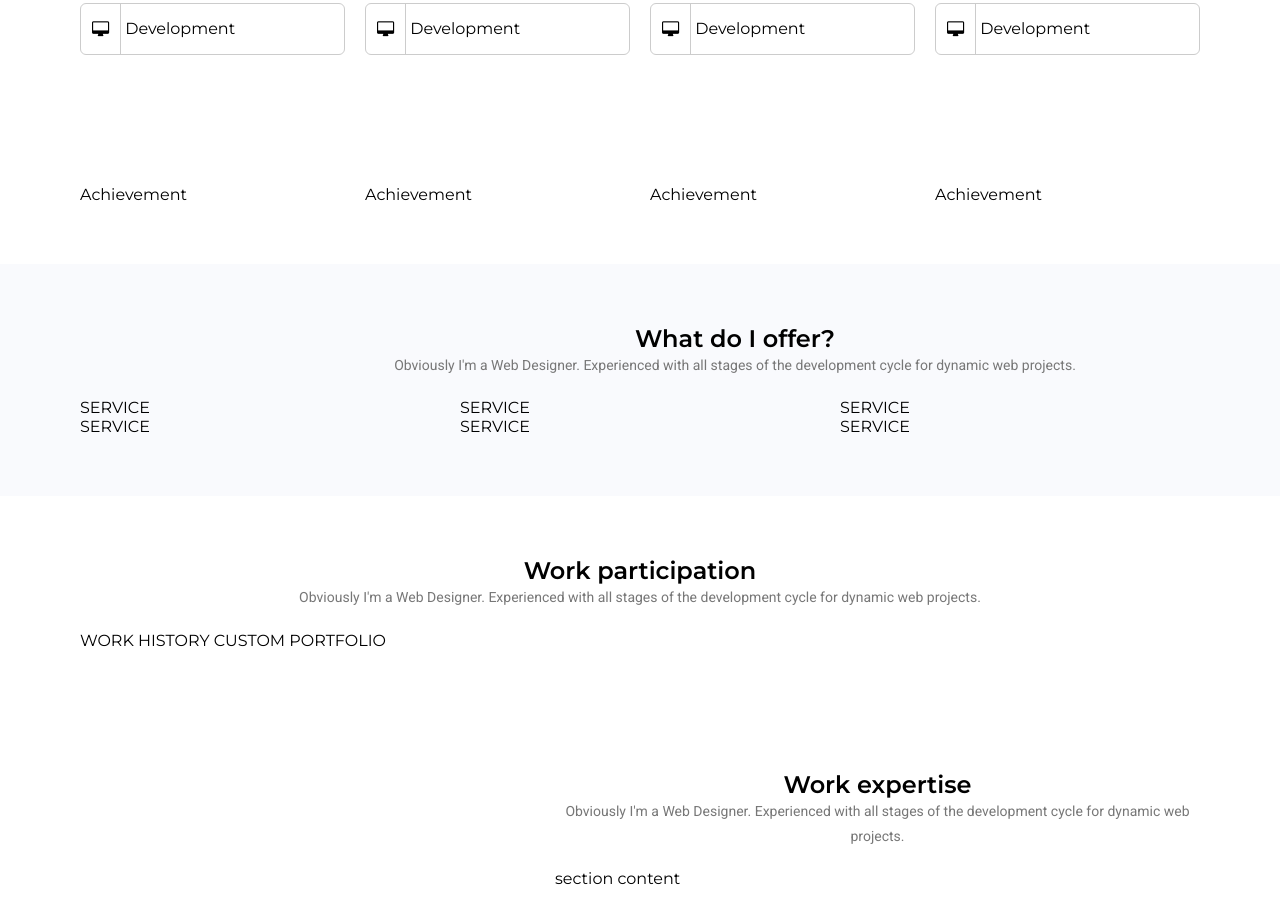
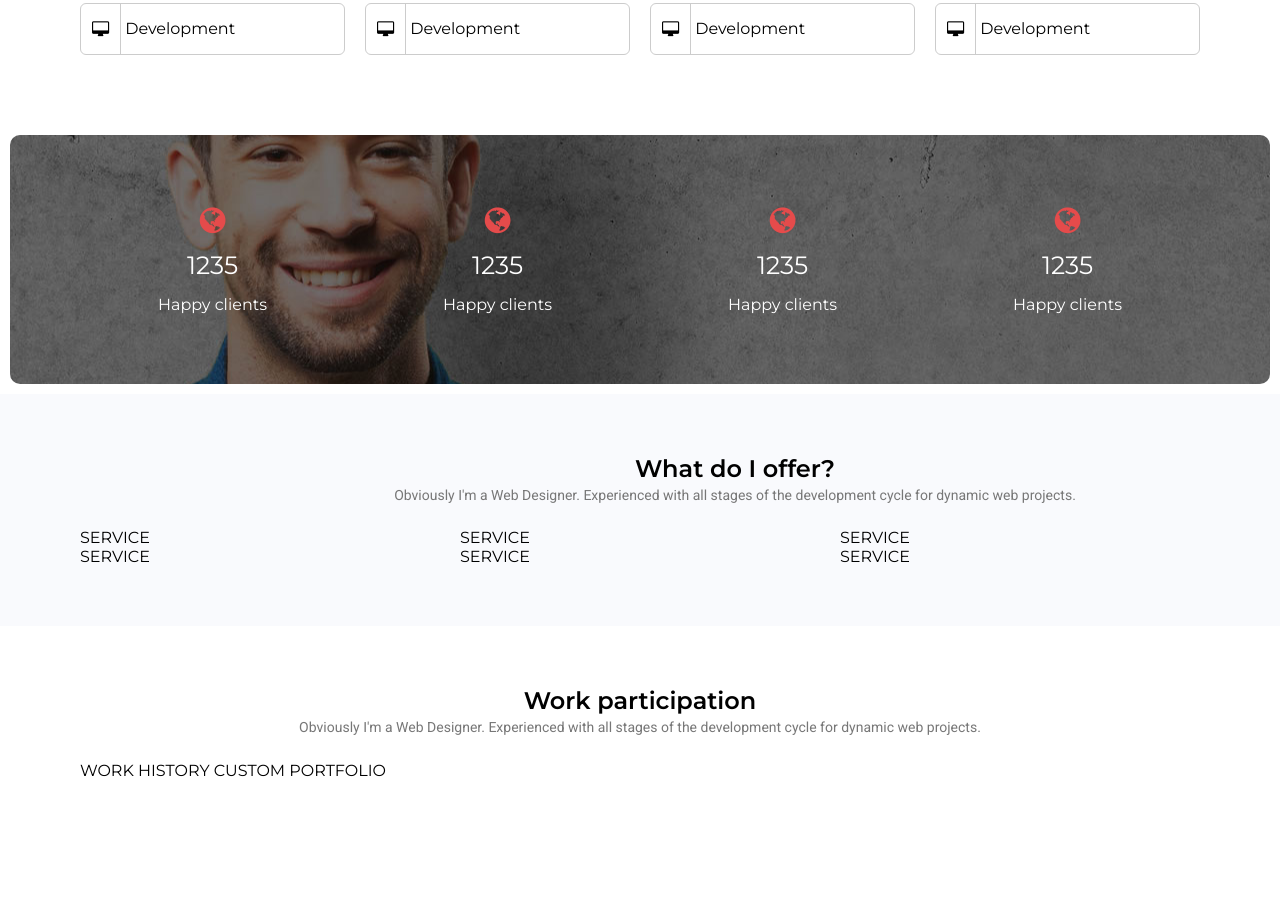
Before and after one commit to Niseme/7-Cristino, a website: page index.html in a window 1280 px wide. Shown: the part 1795-2692 px from the top of the page. Drawn offline with Linux system fonts and the light colour scheme.

Commit message:
achievements block

```diff
--- /dev/null
+++ b/css/components/achievements.css
@@ -0,0 +1,25 @@
+.achievements-block {
+  padding: 10px;
+}
+.achievements {
+  background-image: url(../../img/achievements/bg-counter.jpg);
+  background-position: center;
+  padding-top: 70px;
+  padding-bottom: 70px;
+  border-radius: 10px;
+}
+.achievement {
+  display: flex;
+  flex-direction: column;
+  align-items: center;
+  gap: 15px;
+  color: #fff;
+}
+.achievement > i {
+  color: var(--primary-color);
+  font-size: 30px;
+}
+.achievement > .count {
+  font-size: 25px;
+  font-weight: 400;
+}
--- a/css/page/home.css
+++ b/css/page/home.css
@@ -9,6 +9,7 @@
 @import "../components/button.css";
 @import "../components/header.css";
 @import "../components/hobbies.css";
+@import "../components/achievements.css";
 
 /* custom style */
 
--- a/index.html
+++ b/index.html
@@ -149,12 +149,31 @@
     <!-- hobbies end -->
 
     <!-- achievement start -->
-    <div class="container">
-        <div class="row">
-            <div class="col-6 col-md-3">Achievement</div>
-            <div class="col-6 col-md-3">Achievement</div>
-            <div class="col-6 col-md-3">Achievement</div>
-            <div class="col-6 col-md-3">Achievement</div>
+    <div class="achievements-block">
+        <div class="container achievements">
+            <div class="row">
+                <div class=" achievement col-6 col-md-3">
+                    <i class="fa fa-globe"></i>
+                    <div class="count">1235</div>
+                    <div class="label"> Happy clients</div>
+                </div>
+                <div class=" achievement col-6 col-md-3">
+                    <i class="fa fa-globe"></i>
+                    <div class="count">1235</div>
+                    <div class="label"> Happy clients</div>
+                </div>
+                <div class=" achievement col-6 col-md-3">
+                    <i class="fa fa-globe"></i>
+                    <div class="count">1235</div>
+                    <div class="label"> Happy clients</div>
+                </div>
+                <div class=" achievement col-6 col-md-3">
+                    <i class="fa fa-globe"></i>
+                    <div class="count">1235</div>
+                    <div class="label"> Happy clients</div>
+                </div>
+
+            </div>
         </div>
     </div>
     <!-- achievement end -->
```
Also changed, not shown: img/achievements/bg-counter.jpg (added).
